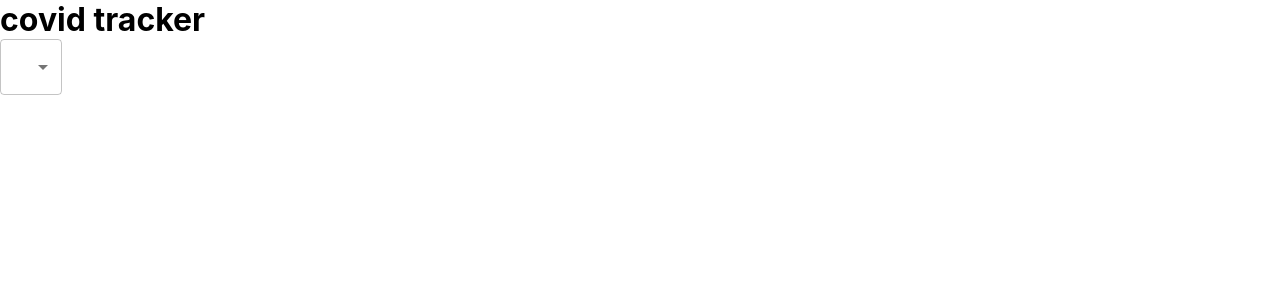
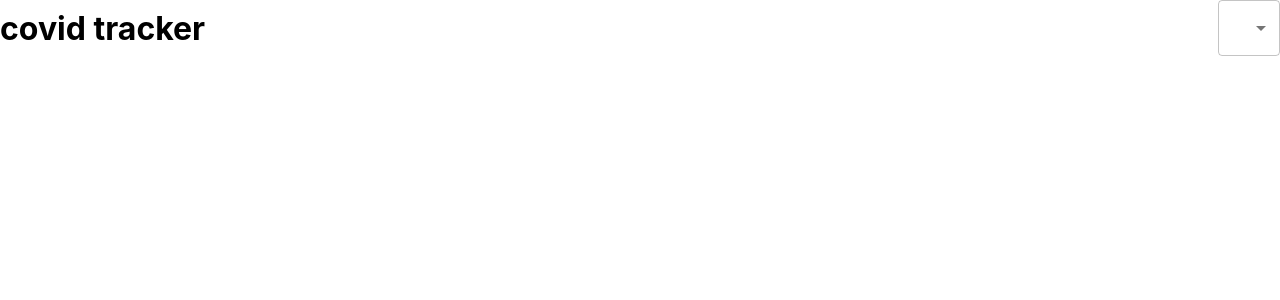
Before and after one commit to joshua-paragoso/covid-19-tracker, a React (Create React App) app: page / in a window 1280 px wide. Shown: the top 300 px of the page. Built offline with nearby package versions, Linux system fonts and the light colour scheme.

Commit message:
countries appear in drop down list

```diff
--- a/src/App.css
+++ b/src/App.css
@@ -1,3 +1,10 @@
 *{
   margin: 0;
 }
+
+.app__header{
+  display: flex;
+  align-items: center;
+  margin-bottom: 20px;
+  justify-content: space-between;
+}
--- a/src/App.js
+++ b/src/App.js
@@ -1,24 +1,44 @@
 import { FormControl, MenuItem, Select } from '@material-ui/core';
+import { useEffect, useState } from 'react';
 import './App.css';
 
 function App() {
+
+  /* State = how to write a varibale in react */
+  const[countries, setCountries] = useState([
+    'usa', 'uk', 'india'
+  ]);
+
+  //https://disease.sh/v3/covid-19/countries
+
+  /*useEffect = runs a piece of code based on given condition*/
+  //runs once
+  useEffect(() => {
+
+  }, [countries]);
   return (
     <div className="app">
+      <div className="app__header">
+
+
       <h1>covid tracker</h1>
 
       {/*Drop down component */}
       <FormControl className="app__dropdown">
         <Select
           variant="outlined"
-          value="abc"
-        >
-            <MenuItem value="worldWide">option1</MenuItem>
-            <MenuItem value="worldWide">option2</MenuItem>
-            <MenuItem value="worldWide">option3</MenuItem>
-            <MenuItem value="worldWide">option4</MenuItem>
+          value="abc">
+
+          {/*loop through all the countries as show a dropdown list of all the options*/}
+          {
+            countries.map(country => (
+              <MenuItem value={country}>{country}</MenuItem>
+            ))
+          }
 
           </Select>
       </FormControl>
+    </div>
 
       {/*Header */}
       {/* Title and search input dropdown field */}
```
